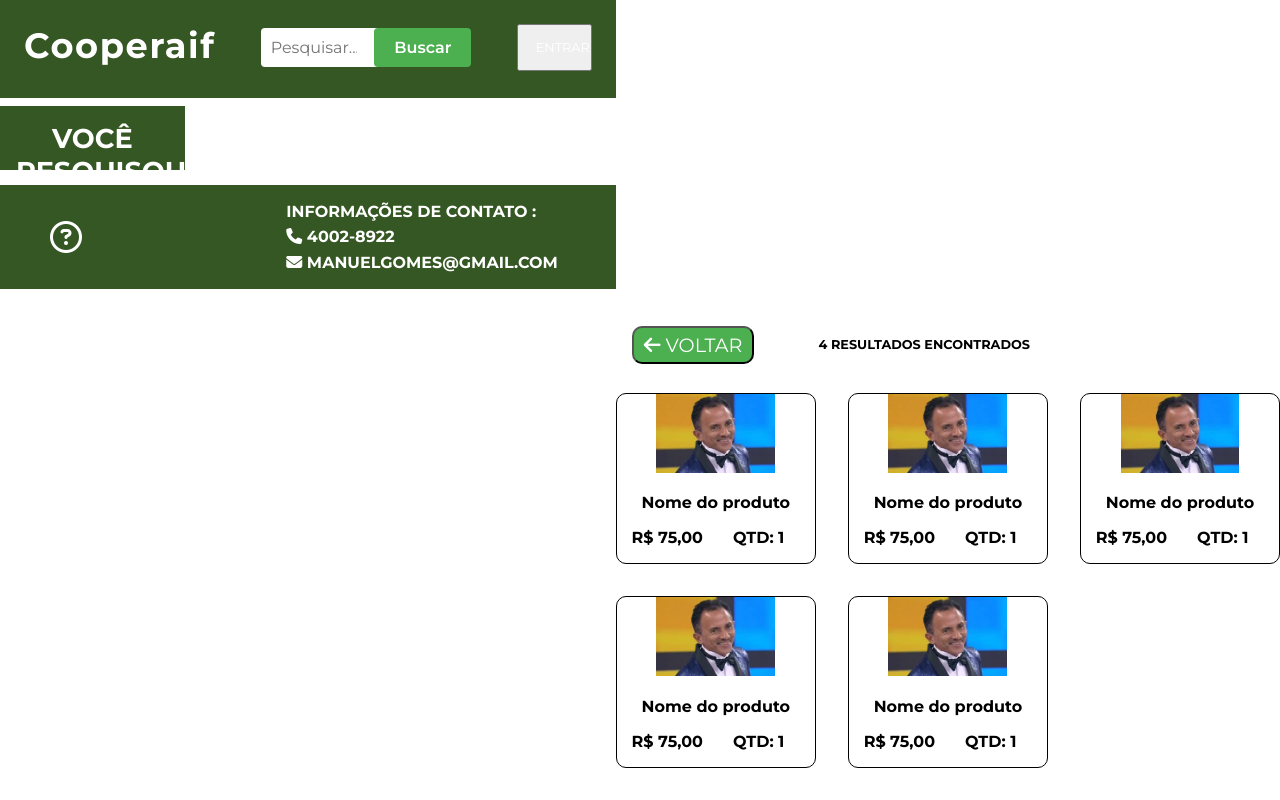
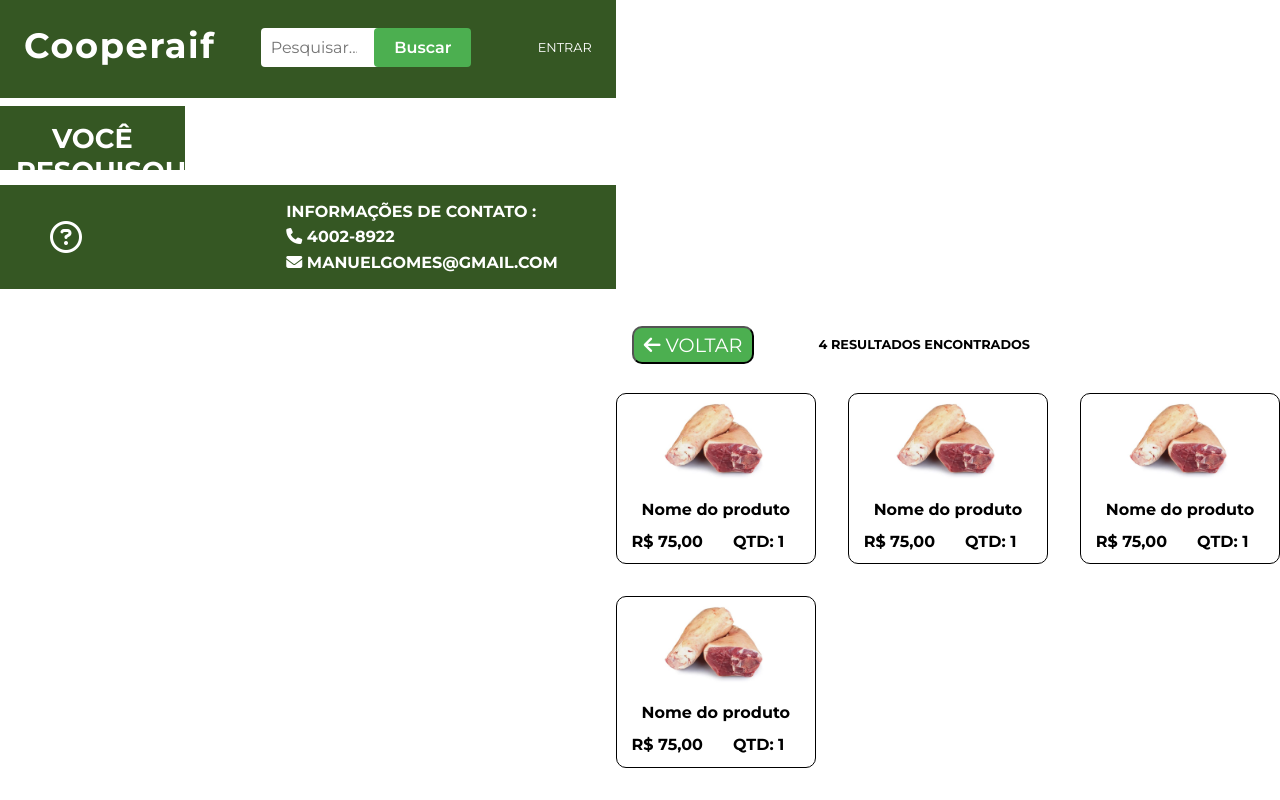
Before and after one commit to chdasilva2001/projeto-cooperaIF, a plain HTML site: page searchPage.html in a window 1280 px wide. Drawn offline with Linux system fonts and the light colour scheme.

Commit message:
commit html

```diff
--- a/searchPage.html
+++ b/searchPage.html
@@ -6,6 +6,7 @@
     <meta name="viewport" content="width=device-width, initial-scale=1.0">
     <title>Search page</title>
     <link rel="stylesheet" href="./css/style.css">
+    <link rel="stylesheet" href="./css/media.css">
     <script src="https://kit.fontawesome.com/b262613c7c.js"             crossorigin="anonymous"></script>
 </head>
 <body>
@@ -16,7 +17,9 @@
                 <input type="search" class="header__search__input"  placeholder="Pesquisar...">
                 <button class="header__search__button">Buscar</button>
             </form>
-            <button class="header__button"><a href="#">Entrar</a></button>
+            <div class="header__button">
+                <a href="#" >Entrar</a>
+            </div>
         </header>
         <h2 class="subtitle">você pesquisou por...</h2>
         <main class="main__search">
@@ -26,7 +29,7 @@
             </div>
             <section class="main__product_card">
                 <figure>
-                    <img src="./imagem/bp7.jpg" alt="">
+                    <img src="./imagem/teste img.jpeg" alt="">
                     <figcaption class="offscreen">Product Info</figcaption>
                 </figure>
                 <p class="product_card__title">Nome do produto</p>
@@ -35,7 +38,7 @@
             </section>
             <section class="main__product_card">
                 <figure>
-                    <img src="./imagem/bp7.jpg" alt="">
+                    <img src="./imagem/teste img.jpeg" alt="">
                     <figcaption class="offscreen">Product Info</figcaption>
                 </figure>
                 <p class="product_card__title">Nome do produto</p>
@@ -44,7 +47,7 @@
             </section>
             <section class="main__product_card">
                 <figure>
-                    <img src="./imagem/bp7.jpg" alt="">
+                    <img src="./imagem/teste img.jpeg" alt="">
                     <figcaption class="offscreen">Product Info</figcaption>
                 </figure>
                 <p class="product_card__title">Nome do produto</p>
@@ -53,16 +56,7 @@
             </section>
             <section class="main__product_card">
                 <figure>
-                    <img src="./imagem/bp7.jpg" alt="">
-                    <figcaption class="offscreen">Product Info</figcaption>
-                </figure>
-                <p class="product_card__title">Nome do produto</p>
-                <p class="price">R$ 75,00</p>
-                <p class="amount">QTD: 1</p>
-            </section>
-            <section class="main__product_card">
-                <figure>
-                    <img src="./imagem/bp7.jpg" alt="">
+                    <img src="./imagem/teste img.jpeg" alt="">
                     <figcaption class="offscreen">Product Info</figcaption>
                 </figure>
                 <p class="product_card__title">Nome do produto</p>
```
